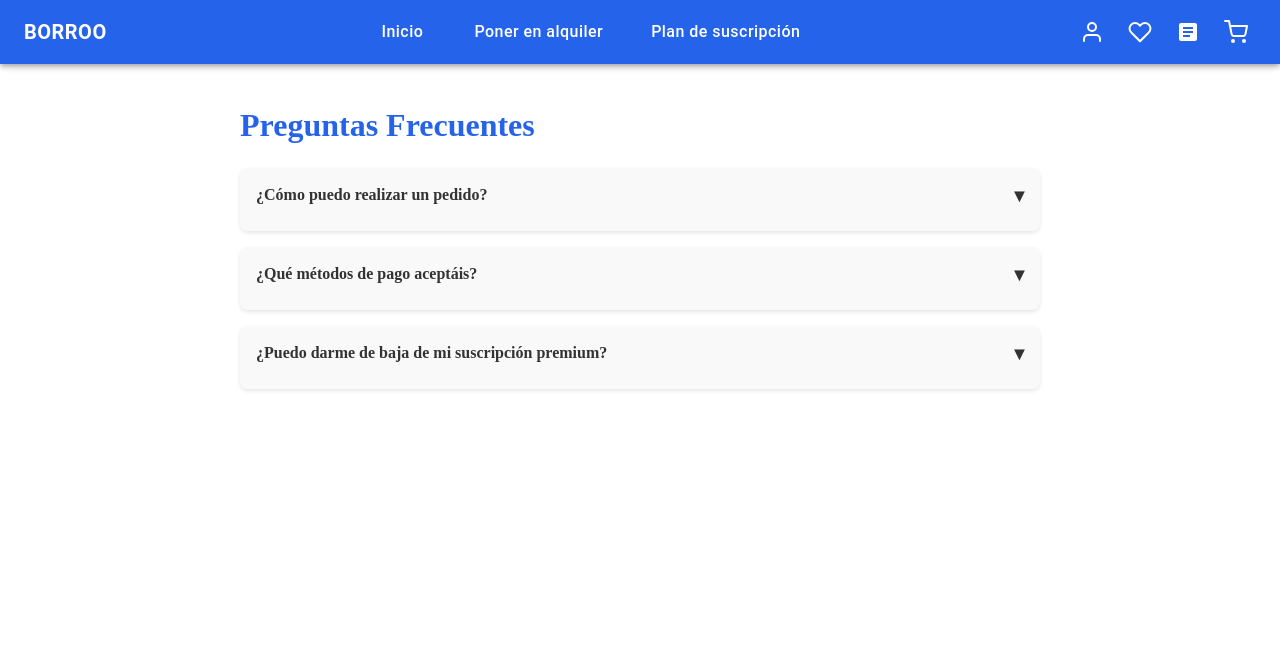
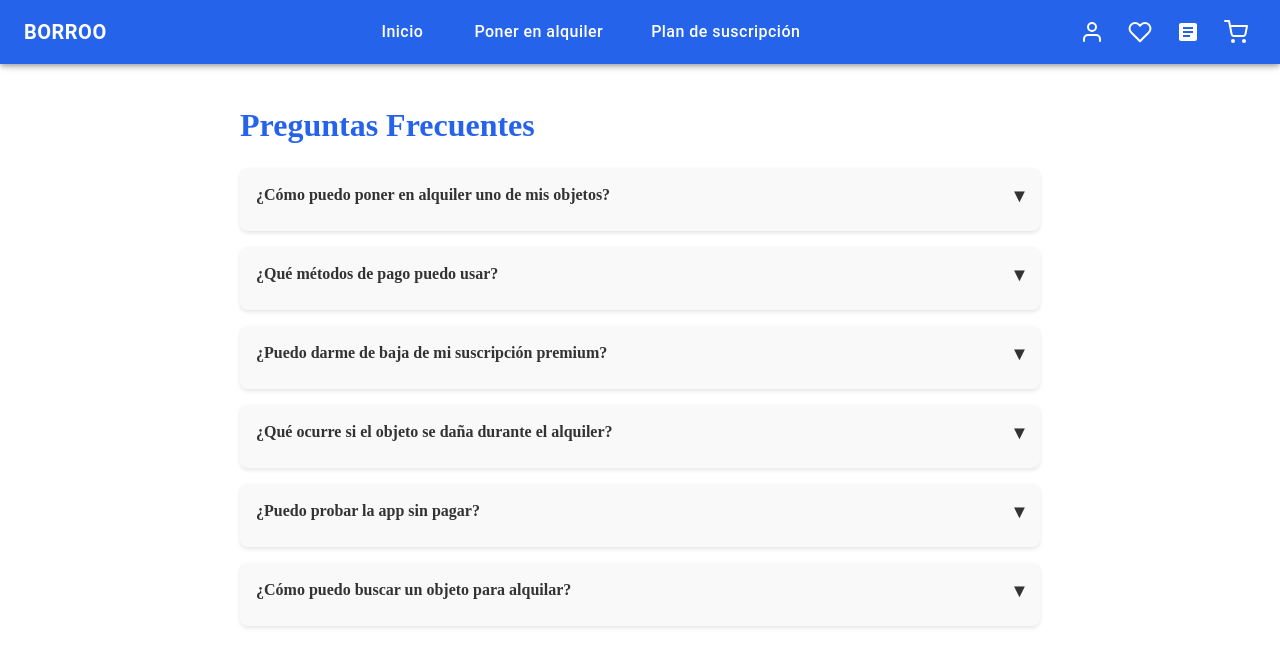
Before and after one commit to ISPP-2425-G4/borroo, a React (Vite) app in the folder frontend/: page /faq in a window 1280 px wide. Shown: the top 666 px of the page. Built offline with nearby package versions, Linux system fonts and the light colour scheme.

Commit message:
feat: Nuevas preguntas añadidas

```diff
--- a/frontend/src/components/FaqData.jsx
+++ b/frontend/src/components/FaqData.jsx
@@ -1,14 +1,15 @@
 const faqData = [
     {
-      question: '¿Cómo puedo realizar un pedido?',
+      question: '¿Cómo puedo poner en alquiler uno de mis objetos?',
       answer: (
         <>
-          Puedes navegar por nuestro <strong>catálogo</strong>, añadir los productos al carrito y completar la compra desde la sección <em>"Finalizar pedido"</em>.
-        </>
+          Una vez te hayas registrado e iniciado sesión, ve a la sección <strong>"Publicar objeto"</strong> desde el menú.
+          Allí podrás subir fotos, poner una descripción, fijar el precio de alquiler por día y configurar las condiciones.
+       </>
       )
     },
     {
-      question: '¿Qué métodos de pago aceptáis?',
+      question: '¿Qué métodos de pago puedo usar?',
       answer: (
         <ul>
           <li>Tarjeta de crédito/débito</li>
@@ -26,7 +27,32 @@ const faqData = [
             Solo tendrás que ir al apartado de <strong>Plan de suscripción</strong> y cambiarte al plan gratuito.
           </>
         )
-      },
+    },
+    {
+      question: '¿Qué ocurre si el objeto se daña durante el alquiler?',
+      answer: (
+        <>
+          Te recomendamos que describas bien el estado del objeto y acuerdes con el arrendatario un depósito o condiciones claras de uso.
+          Estamos trabajando para integrar sistemas de seguridad adicionales.
+        </>
+      )
+    },
+    {
+      question: '¿Puedo probar la app sin pagar?',
+      answer: (
+        <>
+          ¡Claro! Puedes usar Borroo de forma gratuita. Si quieres desbloquear funciones extra como mayor visibilidad o destacar tus objetos, puedes suscribirte a nuestro <strong>plan premium</strong>.
+        </>
+       )
+    },
+    {
+      question: '¿Cómo puedo buscar un objeto para alquilar?',
+      answer: (
+        <>
+          Ve a la página principal y usa la <strong>barra de búsqueda</strong> para encontrar lo que necesitas. Puedes filtrar por nombre o categoría.
+        </>
+      )
+    },
   ];
 
   export default faqData;
```
